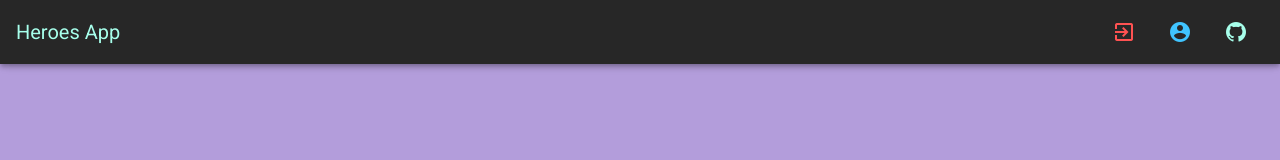
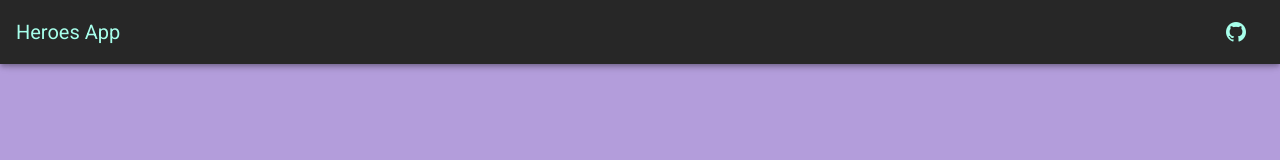
Before and after one commit to kpeara/heroes-app, a Vue app: page /login in a window 1280 px wide. Shown: the top 160 px of the page. Built offline with nearby package versions, Linux system fonts and the light colour scheme.

Commit message:
formatted

```diff
--- a/src/components/Navbar.vue
+++ b/src/components/Navbar.vue
@@ -2,12 +2,15 @@
   <v-app-bar app dark>
     <v-toolbar-title class="teal--text text--accent-1">Heroes App</v-toolbar-title>
     <v-spacer></v-spacer>
-    <v-btn text fab class="red--text text--accent-2">
+    <!-- FUTURE: force expire jwt by blacklisting with redis -->
+    <!-- <v-btn text fab class="red--text text--accent-2">
       <v-icon>mdi-exit-to-app</v-icon>
-    </v-btn>
-    <v-btn text fab class="light-blue--text text--accent-2">
+    </v-btn>-->
+
+    <!-- FUTURE: Implementing password reset function, avatar etc. (user account feature) -->
+    <!-- <v-btn text fab class="light-blue--text text--accent-2">
       <v-icon>mdi-account-circle</v-icon>
-    </v-btn>
+    </v-btn>-->
     <v-btn
       href="https://github.com/kpeara"
       target="_blank"
--- a/src/router/index.js
+++ b/src/router/index.js
@@ -34,8 +34,6 @@ const routes = [
     component: () => import(/* webpackChunkName: "about" */ '../views/Home.vue'),
     beforeEnter: (to, from, next) => {
       if (store.getters.getJWT) {
-        console.log(store.getters.getJWT);
-        console.log(store.state.jwt);
         next();
       }
       else {
```
